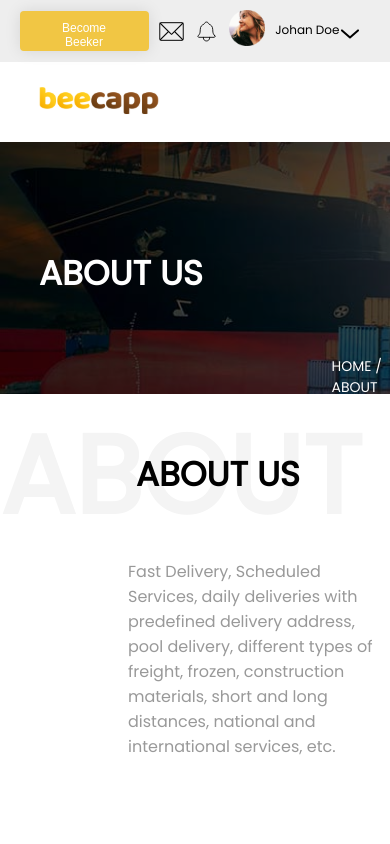
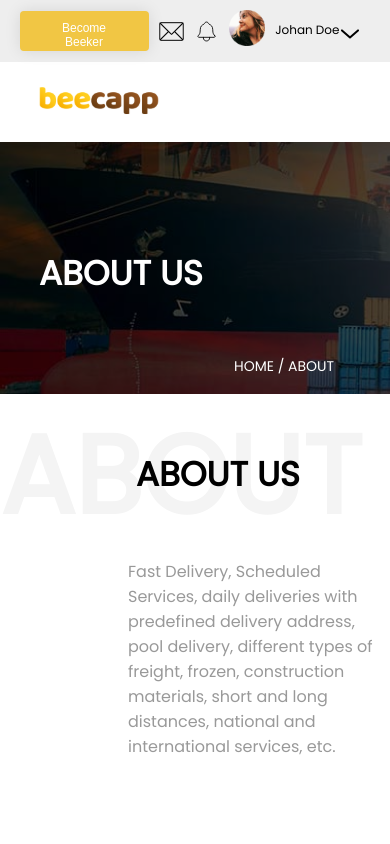
Before and after one commit to asadrazashah/becapp, a React (Create React App) app: page /home/about in a window 390 px wide. Shown: the top 844 px of the page. Built offline with nearby package versions, Linux system fonts and the light colour scheme.

Commit message:
modified page description component

```diff
--- a/src/styles/components/page_description.scss
+++ b/src/styles/components/page_description.scss
@@ -22,8 +22,16 @@
   p {
     position: absolute;
     top: 85%;
-    left: 85%;
+    left: 75%;
     color: #fff;
     font-size: 14px;
+    text-transform: uppercase;
   }
 }
+@media (max-width: 580px) {
+  .containerDescription {
+    p {
+      left: 60%;
+    }
+  }
+}
```
